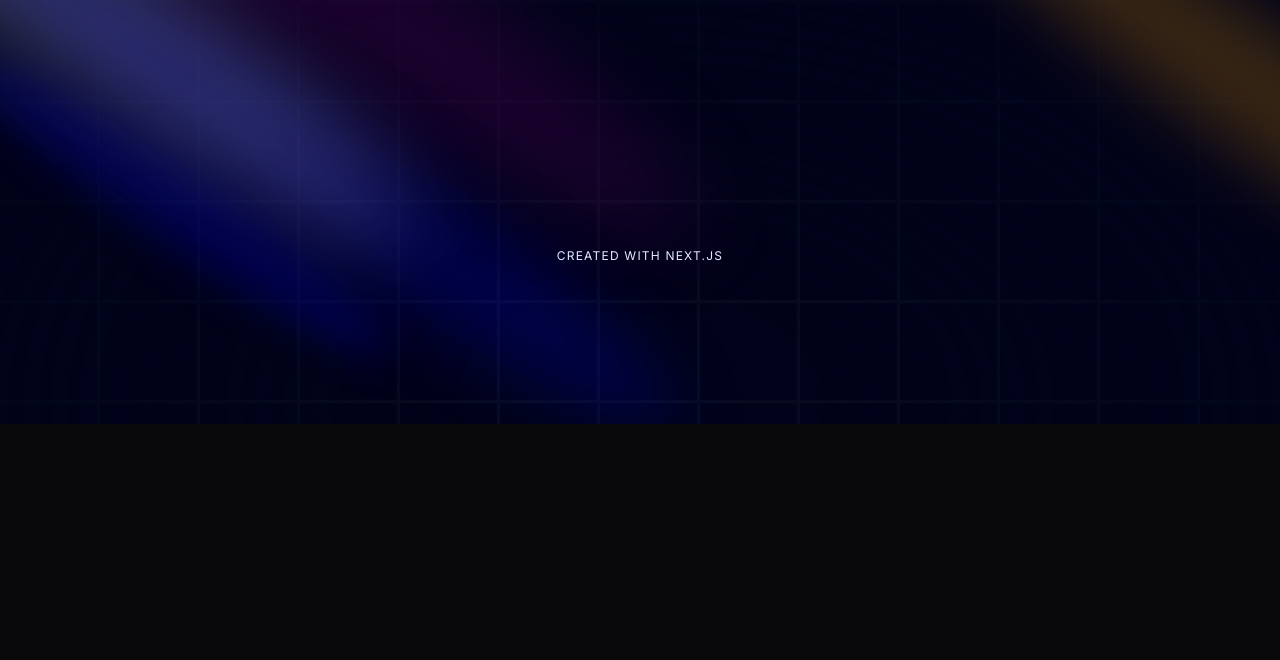
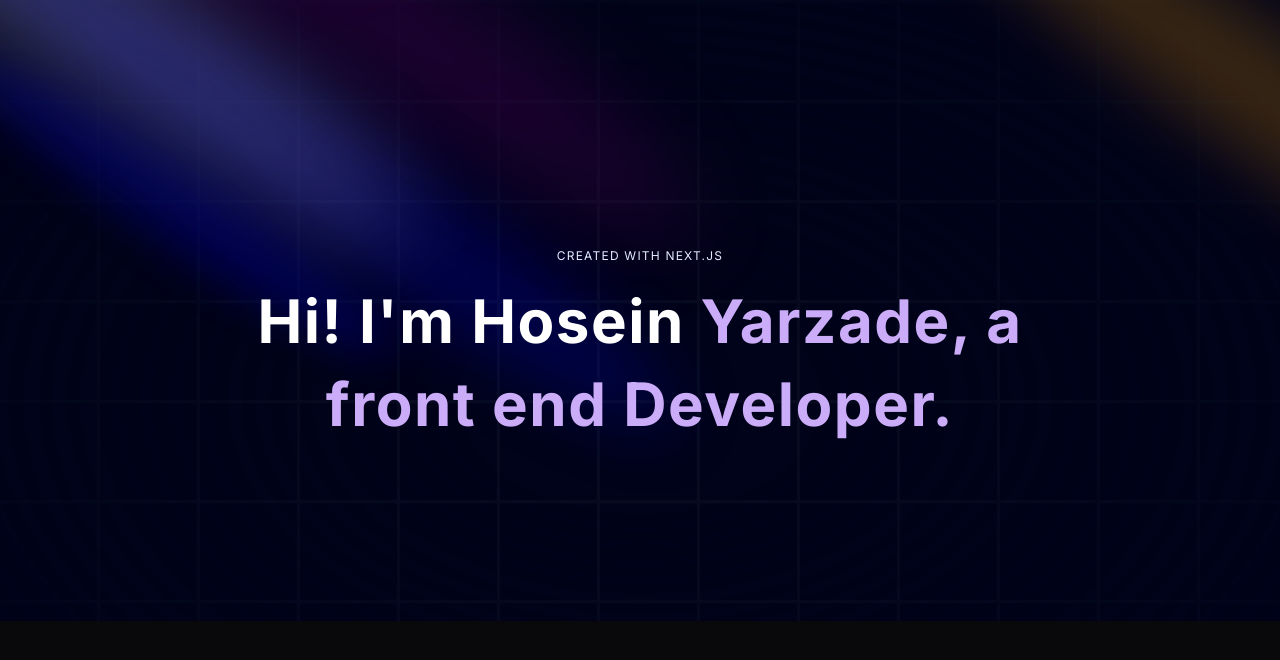
Before and after one commit to hosein-yarzade/portfolio_Hosein, a Next.js app: page / in a window 1280 px wide. Shown: the top 660 px of the page. Built offline with nearby package versions, Linux system fonts and the light colour scheme.

Commit message:
add texgenerate effect

```diff
--- a/components/Hero.tsx
+++ b/components/Hero.tsx
@@ -1,5 +1,6 @@
 import React from 'react'
 import { Spotlight } from './ui/Spotlight'
+import { TextGenerateEffect } from './ui/TextGenerateEffect'
 
 function Hero() {
   return (
@@ -28,6 +29,13 @@
           <p className="uppercase tracking-widest text-xs text-center text-blue-100 max-w-80">
             Created with Next.js
           </p>
+
+          <TextGenerateEffect
+            words=" Hi! I&apos;m Hosein Yarzade, a front end Developer. "
+            className="text-center text-[40px] md:text-5xl lg:text-6xl"
+          />
+
+
           </div>
         </div>
       </div>
--- /dev/null
+++ b/components/ui/TextGenerateEffect.tsx
@@ -0,0 +1,59 @@
+"use client";
+import { useEffect } from "react";
+import { motion, stagger, useAnimate } from "framer-motion";
+import { cn } from "@/lib/utils";
+
+export const TextGenerateEffect = ({
+  words,
+  className,
+}: {
+  words: string;
+  className?: string;
+}) => {
+  const [scope, animate] = useAnimate();
+  let wordsArray = words.split(" ");
+  useEffect(() => {
+    console.log(wordsArray);
+    animate(
+      "span",
+      {
+        opacity: 1,
+      },
+      {
+        duration: 2,
+        delay: stagger(0.2),
+      }
+    );
+  }, [scope.current]);
+
+  const renderWords = () => {
+    return (
+      <motion.div ref={scope}>
+        {wordsArray.map((word, idx) => {
+          return (
+            <motion.span
+              key={word + idx}
+              // change here if idx is greater than 3, change the text color to #CBACF9
+              className={` ${idx > 3 ? "text-purple" : "dark:text-white text-black"
+                } opacity-0`}
+            >
+              {word}{" "}
+            </motion.span>
+          );
+        })}
+      </motion.div>
+    );
+  };
+
+  return (
+    <div className={cn("font-bold", className)}>
+      {/* mt-4 to my-4 */}
+      <div className="my-4">
+        {/* remove  text-2xl from the original */}
+        <div className=" dark:text-white text-black leading-snug tracking-wide">
+          {renderWords()}
+        </div>
+      </div>
+    </div>
+  );
+};
```
